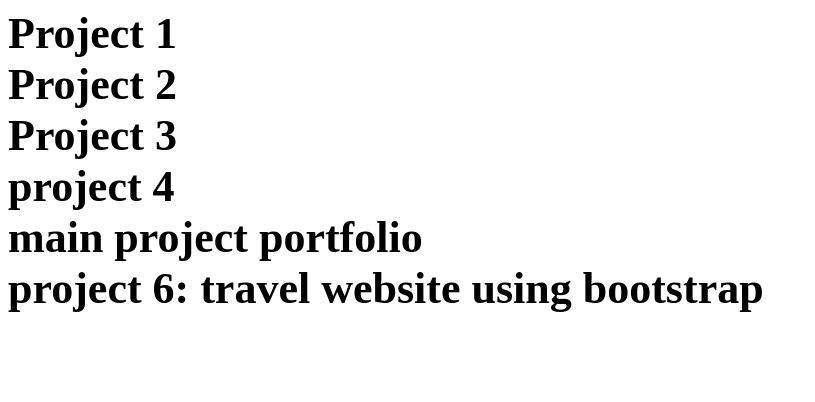
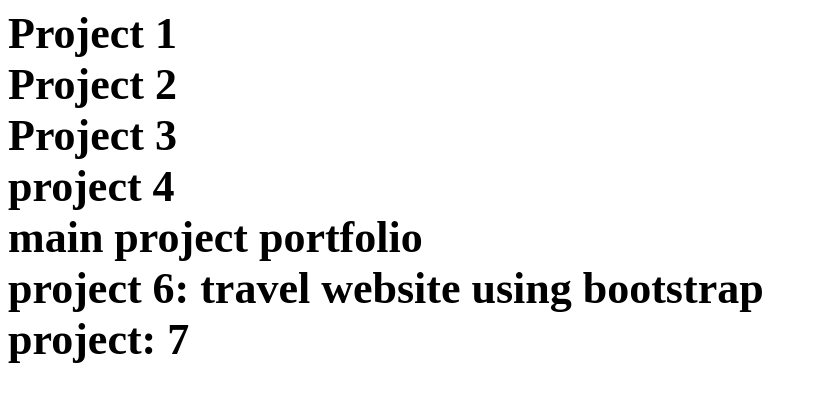
Before and after one commit to Aparna-kumari-nayak/1992, a plain HTML site: page index.html in a window 1280 px wide. Shown: the whole page, without its empty margins (0-815 px from the left). Drawn offline with Linux system fonts and the light colour scheme.

Commit message:
Add files via upload

```diff
--- a/index.html
+++ b/index.html
@@ -28,5 +28,7 @@
     <a href="indexmain.html">main project portfolio</a>
     <br>
     <a href="index6.html">project  6: travel website using bootstrap</a>
+    <br>
+    <a href="index7.html">project:  7</a>
 </body>
 </html>
```
